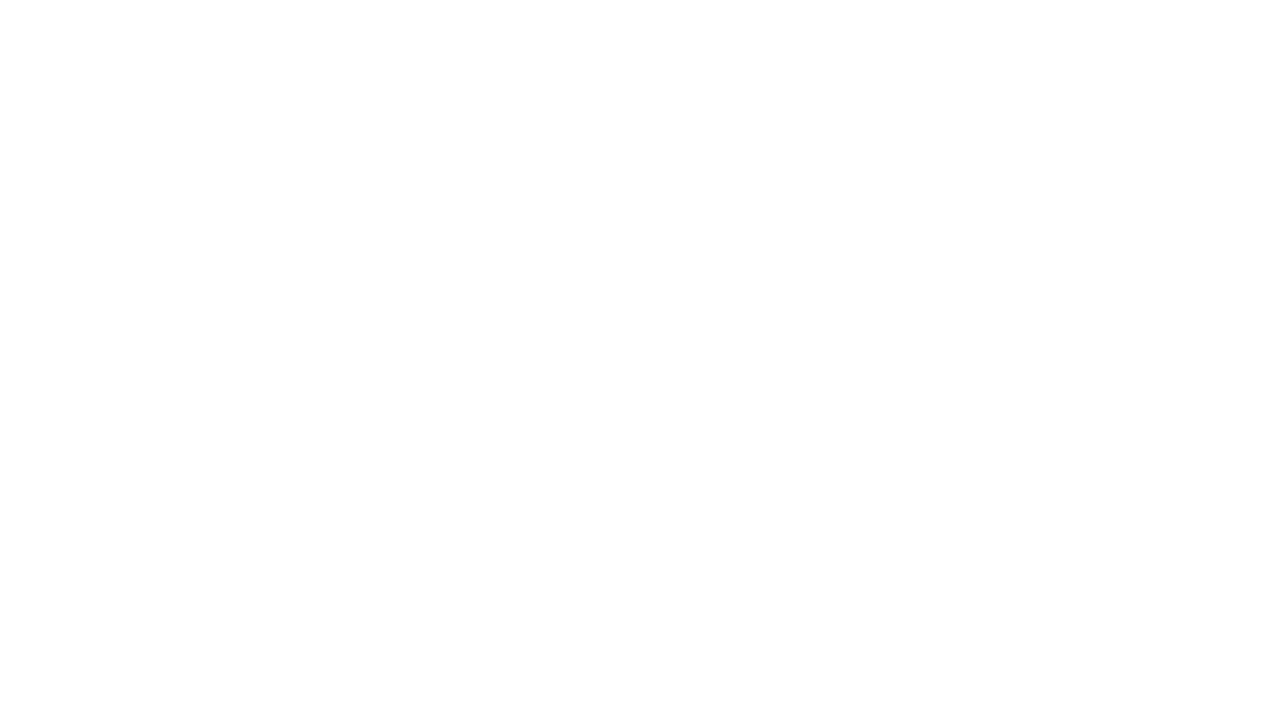
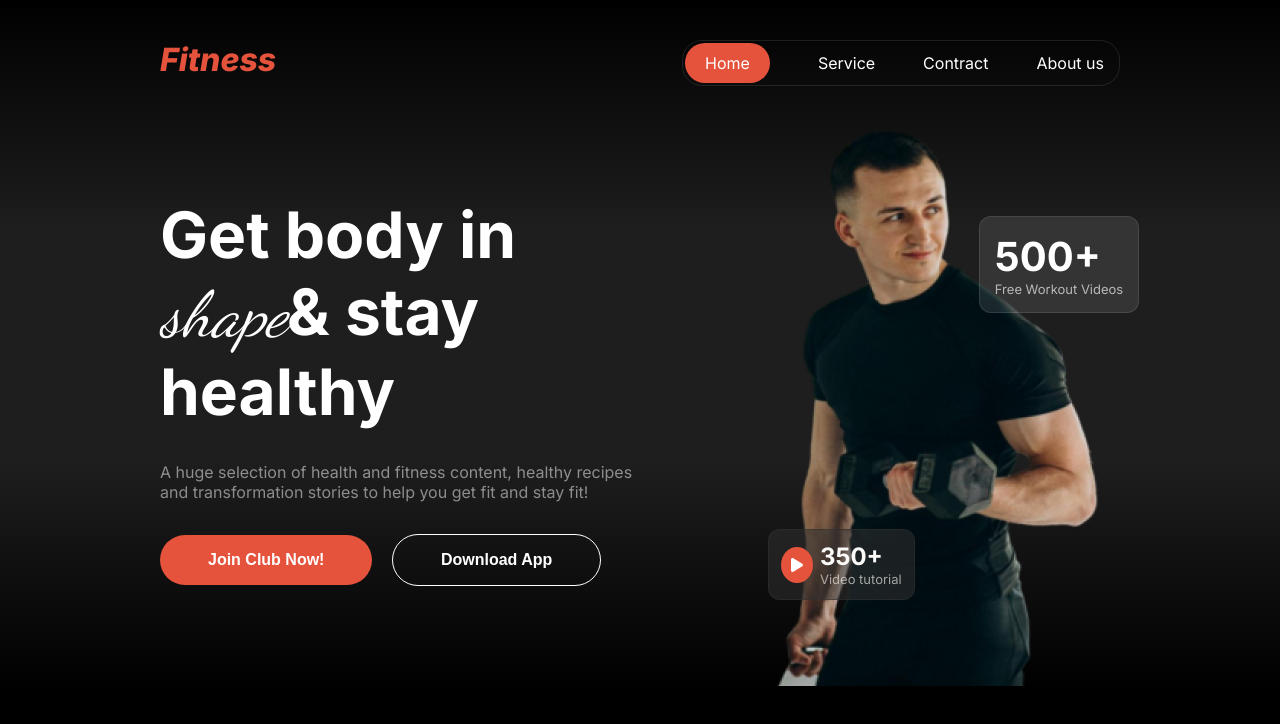
Before and after one commit to fa-mishuk/assignment-two, a plain HTML site: page index.html in a window 1280 px wide. Drawn offline with Linux system fonts and the light colour scheme; a web font is replaced by a local one.

Commit message:
second commit

```diff
--- a/index.html
+++ b/index.html
@@ -1,13 +1,61 @@
 <!DOCTYPE html>
 <html lang="en">
+
 <head>
     <meta charset="UTF-8">
     <meta name="viewport" content="width=device-width, initial-scale=1.0">
     <title>Assignment-2</title>
+    <link rel="stylesheet" href="style.css">
+    <link rel="stylesheet" href="responsive.css">
+    <script src="https://kit.fontawesome.com/e2ab0df97b.js" crossorigin="anonymous"></script>
 </head>
+
 <body>
-    <div>
+    <div class="banner-part">
+        <div class="total-w">
+            <div class="banner">
+                <header class="navbar">
+                    <h3 class="color-1 logo-text">Fitness</h3>
+                    <div class="nav-tool">
+                        <h5 class="nav-home" href="#">Home</h5>
+                        <h5 href="#">Service</h5>
+                        <h5 href="#">Contract</h5>
+                        <h5 href="#">About us</h5>
+                    </div>
+                    <div class="bar">
+                        <i class="fa-solid fa-bars"></i>
+                    </div>
+                </header>
+            </div>
 
+
+            <div class="banner-main">
+                <div class="banner-content">
+                    <h1 class="banner-text">Get body in <br> <span class="span">shape</span>& stay <br> healthy</h1>
+                    <p class="color-2 banner-p">A huge selection of health and fitness content, healthy recipes <br> and
+                        transformation stories to help you get fit and stay fit!</p>
+                    <button class="btn-join-club button">Join Club Now!</button>
+                    <button class="button btn-download">Download App</button>
+                </div>
+                <div>
+                    <div>
+                        <img class="banner-img" src="images/Images 2.png" alt="pic">
+                    </div>
+                    <div class="batch">
+                        <div><i class="fa-solid fa-play"></i></div>
+                        <div>
+                            <p class="number">350+</p>
+                            <p class="video">Video tutorial</p>
+                        </div>
+                    </div>
+                    <div class="batch-1">
+                        <p class="number-1">500+</p>
+                        <p class="workout">Free Workout Videos</p>
+                    </div>
+                </div>
+            </div>
+        </div>
     </div>
 </body>
+
 </html>
--- /dev/null
+++ b/responsive.css
@@ -0,0 +1,58 @@
+@media screen and (max-width: 576px) {
+    /* body {
+        max-width: 576px;
+    } */
+    .total-w {
+        width: 90%;
+        margin: 0 auto;
+    }
+    .nav-tool {
+        display: none;
+    }
+    .bar {
+        display: block;
+        font-size: 30px;
+    }
+    .banner-content {
+        margin-top: 50px;
+    }
+
+    .banner-main {
+        display: block;
+        justify-content: space-between;
+        margin-top: 20px;
+    }
+    .banner-text {
+        color: #FFFFFF;
+        font-size: 3rem;
+    }
+    .button {
+        padding: 15px 25px;
+        border-radius: 25px;
+        font-size: 16px;
+        font-weight: 600;
+    }
+    .banner-img {
+        margin-top: 45px;
+        position: relative;
+    }
+    .video {
+        font-size: 10px;
+    }
+    .batch {
+        position: absolute;
+        bottom: -49%;
+        left: 9%;
+    }
+    .number-1 {
+        font-size: 25px;
+        font-weight: bold;
+    }
+    .workout {
+        font-size: 10px;
+    }
+    .batch-1 {
+        position: absolute;
+        top: 100%;
+    }
+}
--- a/style.css
+++ b/style.css
@@ -0,0 +1,167 @@
+@import url('https://fonts.googleapis.com/css2?family=Inter:ital,opsz,wght@0,14..32,100..900;1,14..32,100..900&display=swap');
+
+@import url('https://fonts.googleapis.com/css2?family=Dancing+Script:wght@400..700&family=Grey+Qo&display=swap');
+
+body {
+    font-family: "Inter", sans-serif;
+    font-style: normal;
+    background-color: black;
+    /* max-width: auto; */
+    max-width: 1440px;
+    margin: 0 auto;
+}
+
+* {
+    margin: 0;
+    padding: 0;
+}
+
+
+.color-1 {
+    color: #E6533CFF;
+}
+.color-2 {
+    color: #FFFFFF80;
+}
+
+
+
+.total-w {
+    width: 75%;
+    margin: 0 auto;
+}
+.banner-part {
+    background: linear-gradient(#11111100, #77777740, #77777740, #11111100);
+}
+.banner {
+    text-align: center;
+}
+.logo-text {
+    font-size: 2rem;
+    font-weight: 800;
+    font-style: italic;
+}
+.navbar {
+    display: flex;
+    justify-content: space-between;
+    padding-top: 40px;
+}
+.nav-tool {
+    display: flex;
+    border: 1px solid #FFFFFF1A;
+    gap: 3rem;
+    padding: 2px;
+    padding-right: 15px;
+    border-radius: 20px;
+    text-align: center;
+    justify-items: center;
+    justify-content: center;
+    align-items: center;
+}
+.bar {
+    display: none;
+    color: white;
+}
+.nav-tool h5 {
+    font-size: 1rem;
+    color: #FFFFFF;
+    font-weight: 400;
+}
+
+.nav-home {
+    background-color: #E6533CFF;
+    padding-top: 10px;
+    padding-bottom: 10px;
+    padding-left: 20px;
+    padding-right: 20px;
+    border-radius: 20px;
+}
+
+
+.banner-text {
+    color: #FFFFFF;
+    font-size: 4rem;
+}
+.span {
+    font-family: "Dancing Script", cursive;
+    font-style: italic;
+    font-weight: 100;
+}
+.btn-join-club {
+    background-color: #E6533CFF;
+    margin-right: 15px;
+    color: #FFFFFF;
+    border: none;
+}
+.btn-download {
+    color: white;
+    border: 1px solid white;
+    background-color: transparent;
+}
+.button {
+    padding: 1rem 3rem;
+    border-radius: 3rem;
+    font-size: 1rem;
+    font-weight: 600;
+}
+.banner-content {
+    margin-top: 90px;
+}
+.banner-p {
+    margin-top: 2rem;
+    margin-bottom: 2rem;
+}
+.banner-main {
+    display: flex;
+    justify-content: space-between;
+    margin-top: 20px;
+}
+
+.batch {
+    display: flex;
+    gap: 7px;
+    align-items: center;
+    background-color: #3030308A;
+    padding: 12px;
+    border-radius: 12px;
+    position: absolute;
+    bottom: 25%;
+    left: 60%;
+    border: 1px solid #3030308A;
+}
+.fa-play {
+    color: white;
+    background-color: #E6533CFF;
+    padding: 10px;
+    border-radius: 50%;
+}
+.number {
+    color: #FAFAF9FF;
+    font-size: 24px;
+    font-weight: bold;
+}
+.video {
+    color: #EFEDE8A6;
+    font-size: 13px;
+}
+.banner-img {
+    position: relative;
+}
+.number-1 {
+    color: white;
+    font-size: 40px;
+    font-weight: bold;
+}
+.workout {
+    font-size: 13px;
+    color: #FFFFFFA6;
+}
+.batch-1 {
+    padding: 15px;
+    border-radius: 12px;
+    background-color: #FFFFFF1A;
+    position: absolute;
+    top: 27%;
+    right: 11%;
+    border: 1px solid #FFFFFF1A;
+}
```
